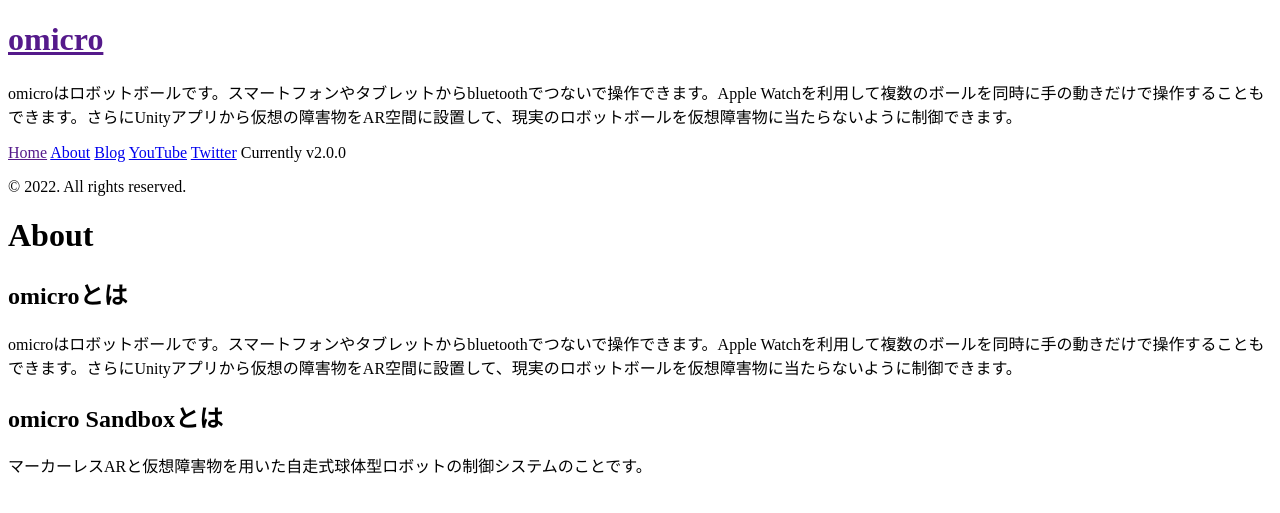
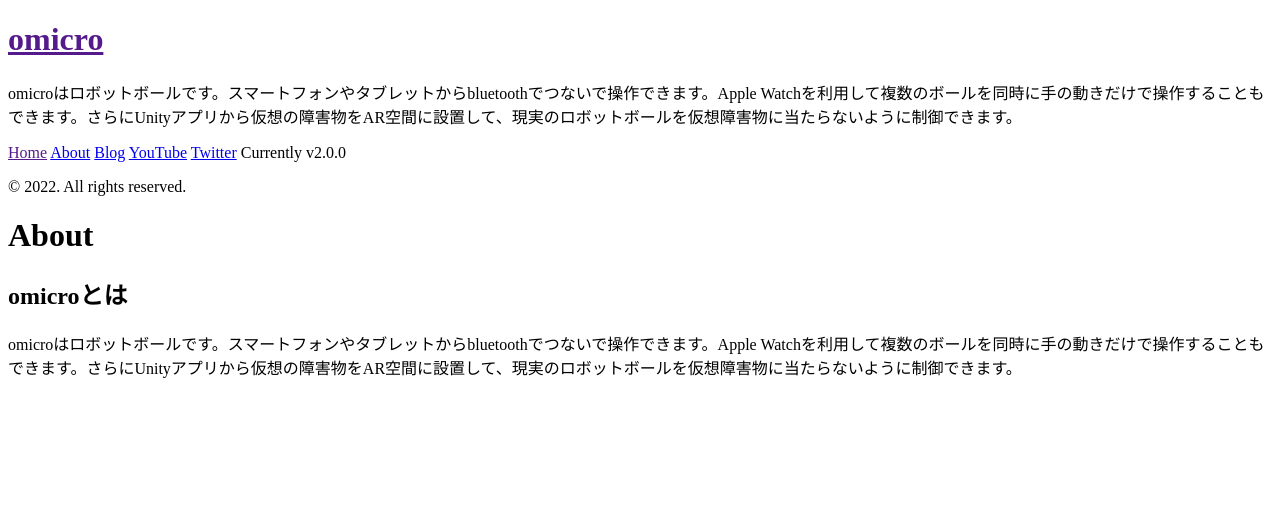
Before and after one commit to tichise/omicro.tokyo, a Jekyll site: the page built from about.md, in a window 1280 px wide. Shown: the top 513 px of the page. Built offline with Jekyll 4.4.1, drawn with Linux system fonts in a browser that asks for light colours; Markdown is read by kramdown in place of the engine named in the settings.

Commit message:
Update about.md

```diff
--- a/about.md
+++ b/about.md
@@ -6,7 +6,3 @@
 ## omicroとは
 
 omicroはロボットボールです。スマートフォンやタブレットからbluetoothでつないで操作できます。Apple Watchを利用して複数のボールを同時に手の動きだけで操作することもできます。さらにUnityアプリから仮想の障害物をAR空間に設置して、現実のロボットボールを仮想障害物に当たらないように制御できます。
-
-
-## omicro Sandboxとは
-マーカーレスARと仮想障害物を用いた自走式球体型ロボットの制御システムのことです。
```
